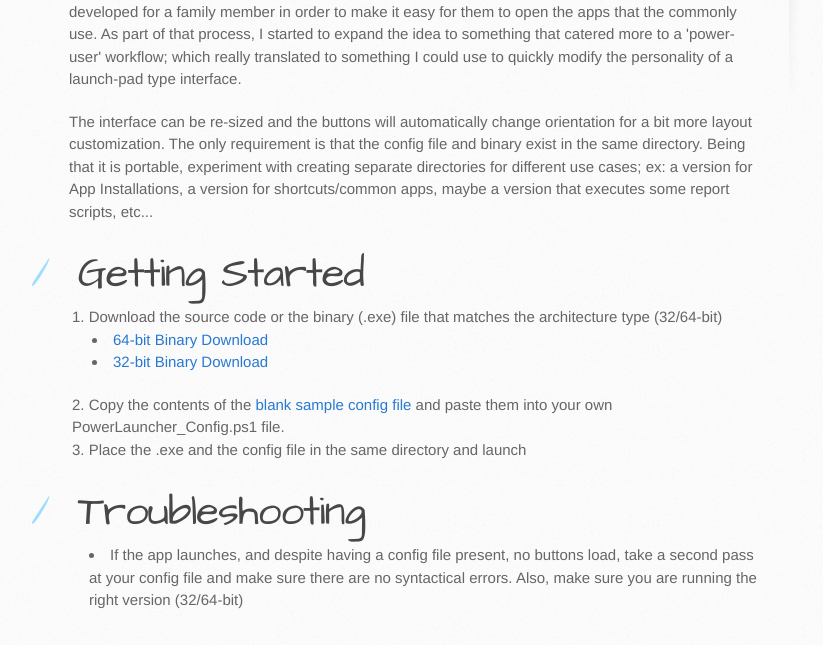
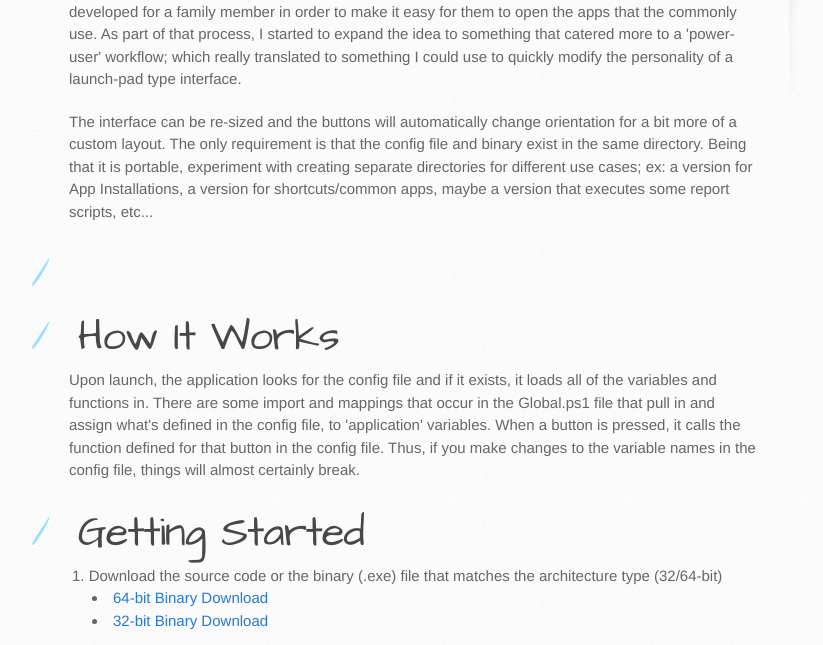
Before and after one commit to vScripter/PowerLauncher, a plain HTML site: page index.html in a window 1280 px wide. Shown: the part 677-1322 px from the top of the page, without its empty margins (101-924 px from the left). Drawn offline with Linux system fonts and the light colour scheme.

Commit message:
Update index.html

```diff
--- a/index.html
+++ b/index.html
@@ -35,7 +35,14 @@
 
 <p>A fully customization PowerShell GUI launch-pad. The original idea came from a similar GUI I developed for a family member in order to make it easy for them to open the apps that the commonly use. As part of that process, I started to expand the idea to something that catered more to a 'power-user' workflow; which really translated to something I could use to quickly modify the personality of a launch-pad type interface. </p>
 
-<p>The interface can be re-sized and the buttons will automatically change orientation for a bit more layout customization. The only requirement is that the config file and binary exist in the same directory. Being that it is portable, experiment with creating separate directories for different use cases; ex: a version for App Installations, a version for shortcuts/common apps, maybe a version that executes some report scripts, etc...</p>
+<p>The interface can be re-sized and the buttons will automatically change orientation for a bit more of a custom layout. The only requirement is that the config file and binary exist in the same directory. Being that it is portable, experiment with creating separate directories for different use cases; ex: a version for App Installations, a version for shortcuts/common apps, maybe a version that executes some report scripts, etc...</p>
+
+<h1>
+<h1>
+<a name="How It Works" class="anchor" href="#how-it-works"><span class="octicon octicon-link"></span></a>How It Works
+</h1>
+
+<p>Upon launch, the application looks for the config file and if it exists, it loads all of the variables and functions in. There are some import and mappings that occur in the Global.ps1 file that pull in and assign what's defined in the config file, to 'application' variables. When a button is pressed, it calls the function defined for that button in the config file. Thus, if you make changes to the variable names in the config file, things will almost certainly break.</p>
 
 <h1>
 <a name="getting-started" class="anchor" href="#getting-started"><span class="octicon octicon-link"></span></a>Getting Started</h1>
```
